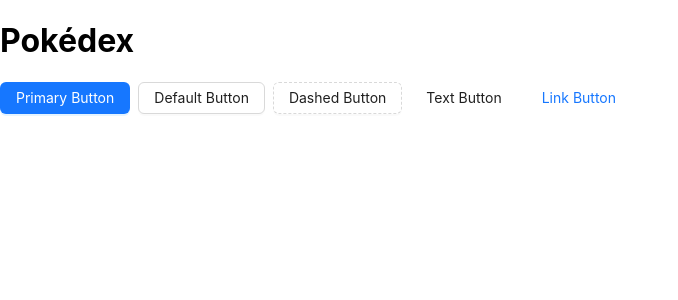
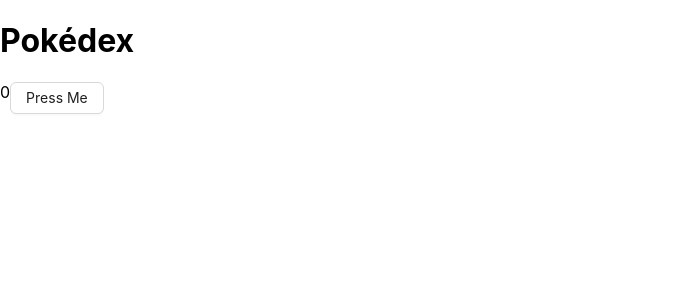
Before and after one commit to mshapland/pokedexTutorial, a React (Create React App) app in the folder my-app/: page / in a window 1280 px wide. Shown: the top 300 px of the page, without its empty margins (0-678 px from the left). Built offline with nearby package versions, Linux system fonts and the light colour scheme.

Commit message:
made first component to demonstrate props and state

```diff
--- /dev/null
+++ b/my-app/src/components/CountButton.js
@@ -0,0 +1,22 @@
+import { Button, Flex } from 'antd';
+import {useState} from 'react'
+
+function CountButton(props) {
+    //set variable to track our count using state
+    const [theCount, setTheCount] = useState(0);
+
+    //function to update the count
+    function updateTheCount() {
+        setTheCount(theCount + 1)
+    }
+
+    return (
+        <Flex>
+            <div>{theCount}</div>
+            <Button onClick={() => updateTheCount()}>Press Me</Button>
+        </Flex>
+    )
+
+}
+
+export default CountButton;
--- a/my-app/src/index.js
+++ b/my-app/src/index.js
@@ -3,13 +3,14 @@
 import './index.css';
 import LandingPage from './components/LandingPage';
 import App from './App';
+import CountButton from './components/CountButton';
 import reportWebVitals from './reportWebVitals';
 
 const root = ReactDOM.createRoot(document.getElementById('root'));
 root.render(
   <React.StrictMode>
     <LandingPage />
-    <App />
+    <CountButton test='abc' />
   </React.StrictMode>
 );
 
```
